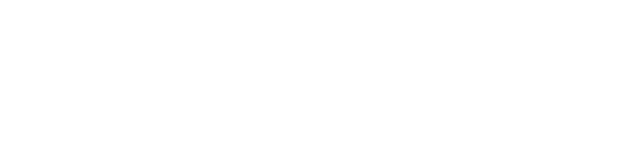
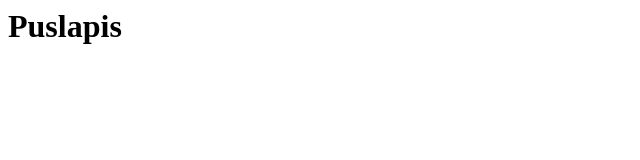
Before and after one commit to tuta11/tutawww, a plain HTML site: page index.html in a window 1280 px wide. Shown: the whole page, without its empty margins (0-640 px from the left). Drawn offline with Linux system fonts and the light colour scheme.

Commit message:
Update index.html

```diff
--- a/index.html
+++ b/index.html
@@ -1 +1,7 @@
 <html>
+  <head>
+
+  </head>
+  <body>
+    <h1>Puslapis</h1>
+  </body>
```
